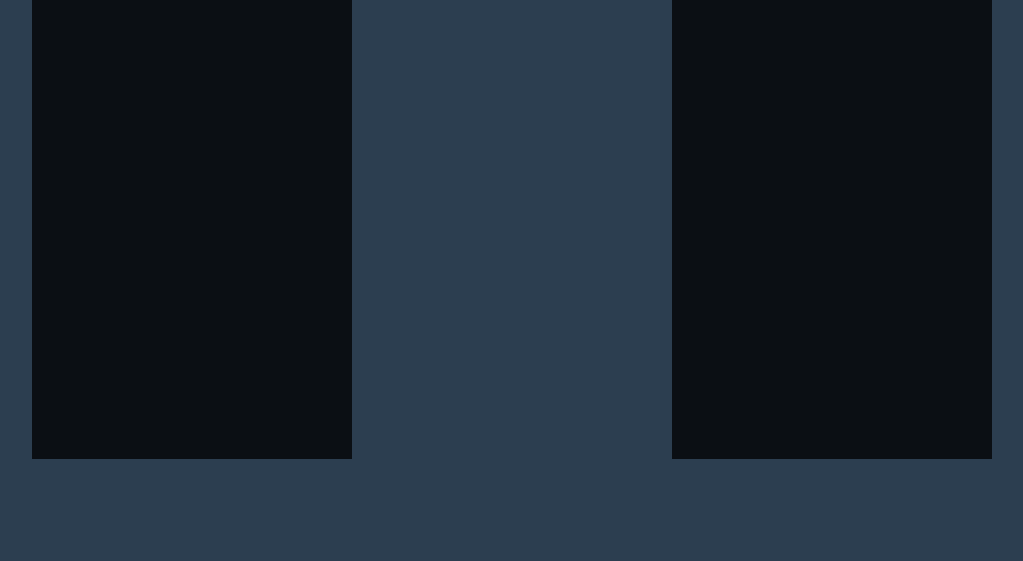
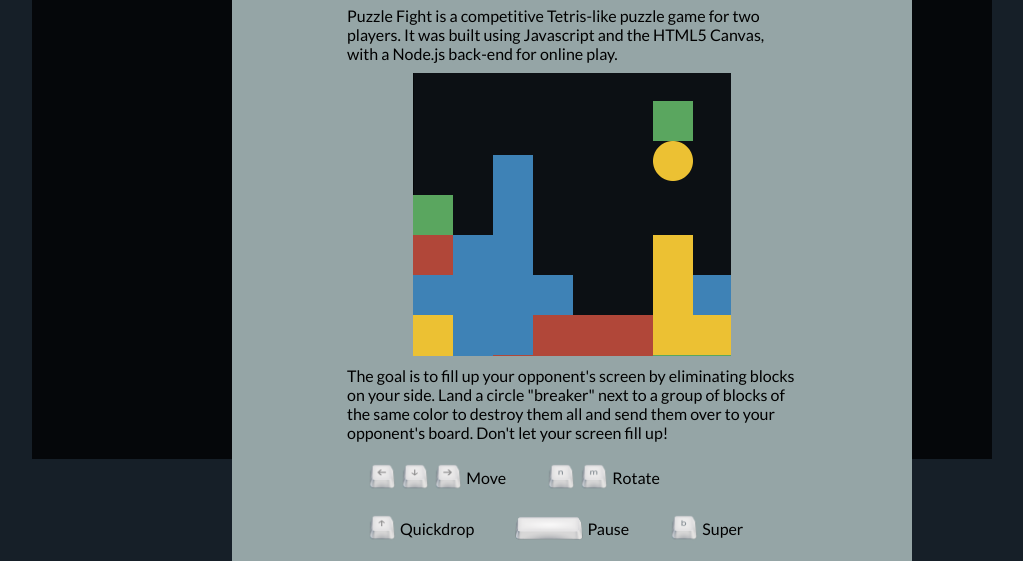
Before and after one commit to bmcd/puzzlefight, a website: page index.html in a window 1280 px wide. Shown: the part 101-662 px from the top of the page, without its empty margins (68-1091 px from the left). Drawn offline with nearby package versions, Linux system fonts and the light colour scheme; no server answers.

Commit message:
Adds instructions box with auto-join button, fixes game deletion when no players remain

```diff
--- a/Puzzle.js
+++ b/Puzzle.js
@@ -13,3 +13,11 @@
 opponent = new Opponent('B');
 firstPlayer = new Opponent('A');
 secondPlayer = new Opponent('B');
+
+$(document).ready(function() {
+	$(".auto-join").on("click", function(event) {
+		$(this).html("Joining...");
+		$(this).off("click");
+		socket.emit("autoJoin", {});
+	});
+})
--- a/clientSide.js
+++ b/clientSide.js
@@ -13,6 +13,7 @@ socket.on('onconnected', function( data ) {
 socket.on('joinedGame', function(resp) {
 	//
     console.log("in joinedGame");
+	$(".instructions").remove();
     // clearLobby();
     playerNumber = resp.gameData.playerNumber;
     startPractice(resp.gameData);
--- a/index.html
+++ b/index.html
@@ -3,6 +3,8 @@
   <meta http-equiv="content-type" content="text/html; charset=UTF-8">
 	<meta name="viewport" id='main' content="width=1160, user-scalable=0" />
   <title>Puzzle Fight</title>
+	<link rel="stylesheet" href="stylesheet.css" type="text/css" media="screen" title="no title" charset="utf-8">
+	<link href='http://fonts.googleapis.com/css?family=Lato' rel='stylesheet' type='text/css'>
 
 	<script src="//ajax.googleapis.com/ajax/libs/jquery/1.10.2/jquery.min.js"></script>
   <script src="Engine.js"></script>
@@ -14,6 +16,40 @@
 
 </head>
 <body bgcolor="#2c3e50" width="1160">
+	<div class="instructions">
+		<div class="instructions-box">
+			<h1>Welcome to Puzzle Fight</h1>
+			<p>Puzzle Fight is a competitive Tetris-like puzzle game for two players. It was built using Javascript and the HTML5 Canvas, with a Node.js back-end for online play.</p>
+			<img src="images/breaker_screen.png">
+			<p>The goal is to fill up your opponent's screen by eliminating blocks on your side. Land a circle "breaker" next to a group of blocks of the same color to destroy them all and send them over to your opponent's board. Don't let your screen fill up!</p>
+			<div class="key-box group">
+				<div class="key-row">
+					<img src="images/leftkey.png">
+					<img src="images/downkey.png">
+					<img src="images/rightkey.png">
+					<p>Move</p>
+				</div>
+				<div class="key-row">
+					<img src="images/nkey.png">
+					<img src="images/mkey.png">
+					<p>Rotate</p>
+				</div>
+				<div class="key-row">
+					<img src="images/upkey.png">
+					<p>Quickdrop</p>
+				</div>
+				<div class="key-row">
+					<img class="spacebar" src="images/spacekey.png">
+					<p>Pause</p>
+				</div>
+				<div class="key-row">
+					<img src="images/bkey.png">
+					<p>Super</p>
+				</div>
+			</div>
+			<div class="auto-join">Auto Join</div>
+		</div>
+	</div>
 	<canvas id="background" width="1160" height="680" style="position: absolute; background: #2c3e50;"></canvas>
 	<canvas id="playerA" width="320" height="530" style="position: absolute; left: 100px; top: 30px; background: url(images/transpBlack75.png);"></canvas>
 	<canvas id="playerB" width="320" height="530" style="position: absolute; left: 740px; top: 30px; background: url(images/transpBlack75.png);"></canvas>
--- /dev/null
+++ b/stylesheet.css
@@ -0,0 +1,82 @@
+.instructions {
+	position: absolute;
+	top: 0;
+	right: 0;
+	left: 0;
+
+	min-width: 100%;
+	min-height: 100%;
+	height: 1320px;
+
+	z-index: 1000;
+
+	background: url(images/transpBlack50.png);
+}
+
+.instructions-box {
+	padding: 15px;
+	margin: 10px auto;
+	background: #95a5a6;
+	text-align: center;
+	color: black;
+	width: 650px;
+	font-family: "Lato", "Helvetica Neue", Arial, sans-serif;
+}
+
+.instructions-box > p {
+	margin: 10px auto;
+	width: 450px;
+	text-align: left;
+}
+
+.instructions-box > img {
+
+}
+
+.group:after {
+	content: "";
+	clear: both;
+	display: table;
+}
+.key-box {
+	width: 450px;
+	margin: 10px auto;
+}
+
+.key-row {
+	text-align: left;
+	float: left;
+	padding: 0 20px;
+}
+
+.key-row img {
+	display: inline-block;
+	width: 30px;
+	height: auto;
+	vertical-align: middle;
+}
+
+.key-row .spacebar {
+	width: 70px;
+}
+
+.key-row p {
+	display: inline-block;
+	vertical-align: middle;
+}
+
+.auto-join {
+	display: block;
+	width: 150px;
+	height: 40px;
+	font-size: 24pt;
+	background: #2c3e50;
+	color: #ecf0f1;
+	margin: 10px auto;
+	padding: 10px;
+}
+
+.auto-join:hover {
+	background: #34495e;
+	cursor: hand;
+}
```
Also changed, not shown: gameControl.js (+6 -2 lines), images/bkey.png (added), images/breaker_screen.png (added), images/downkey.png (added), images/leftkey.png (added), images/mkey.png (added), images/nkey.png (added), images/rightkey.png (added), images/spacekey.png (added), images/upkey.png (added).
